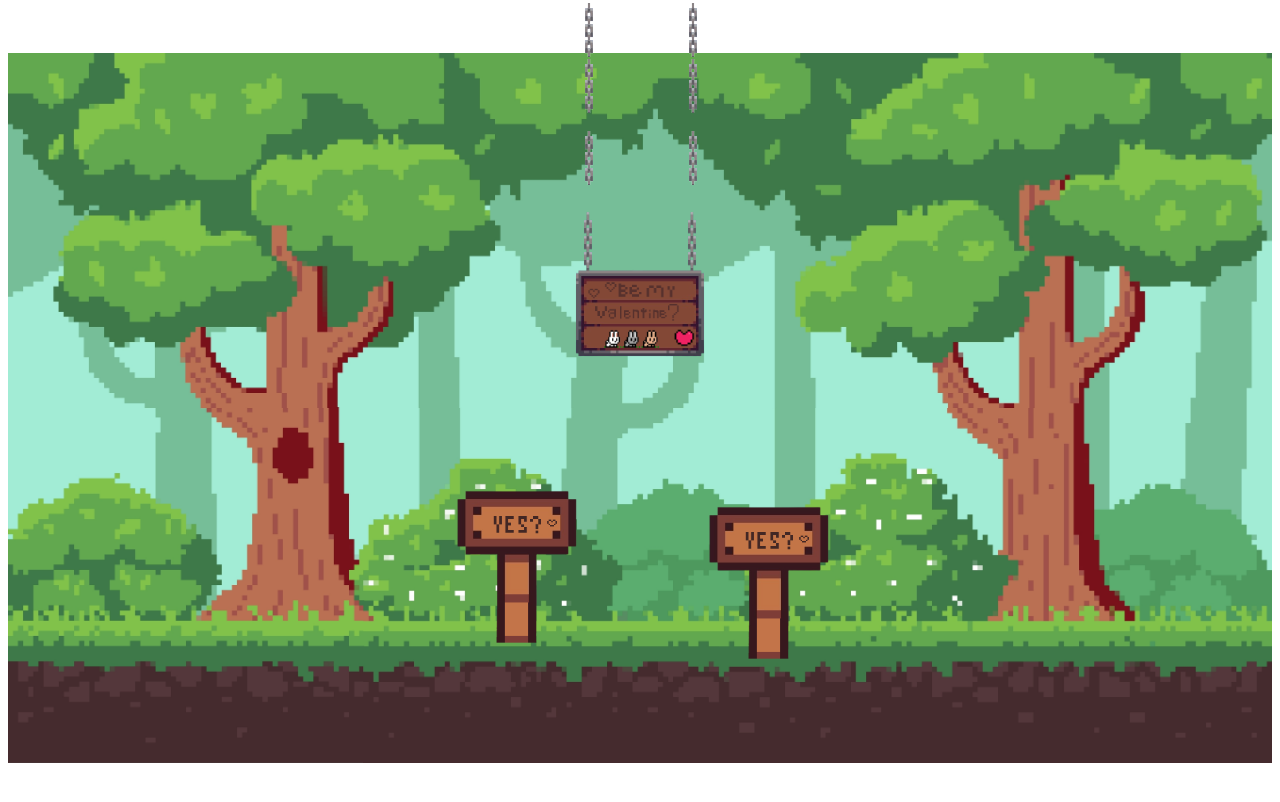
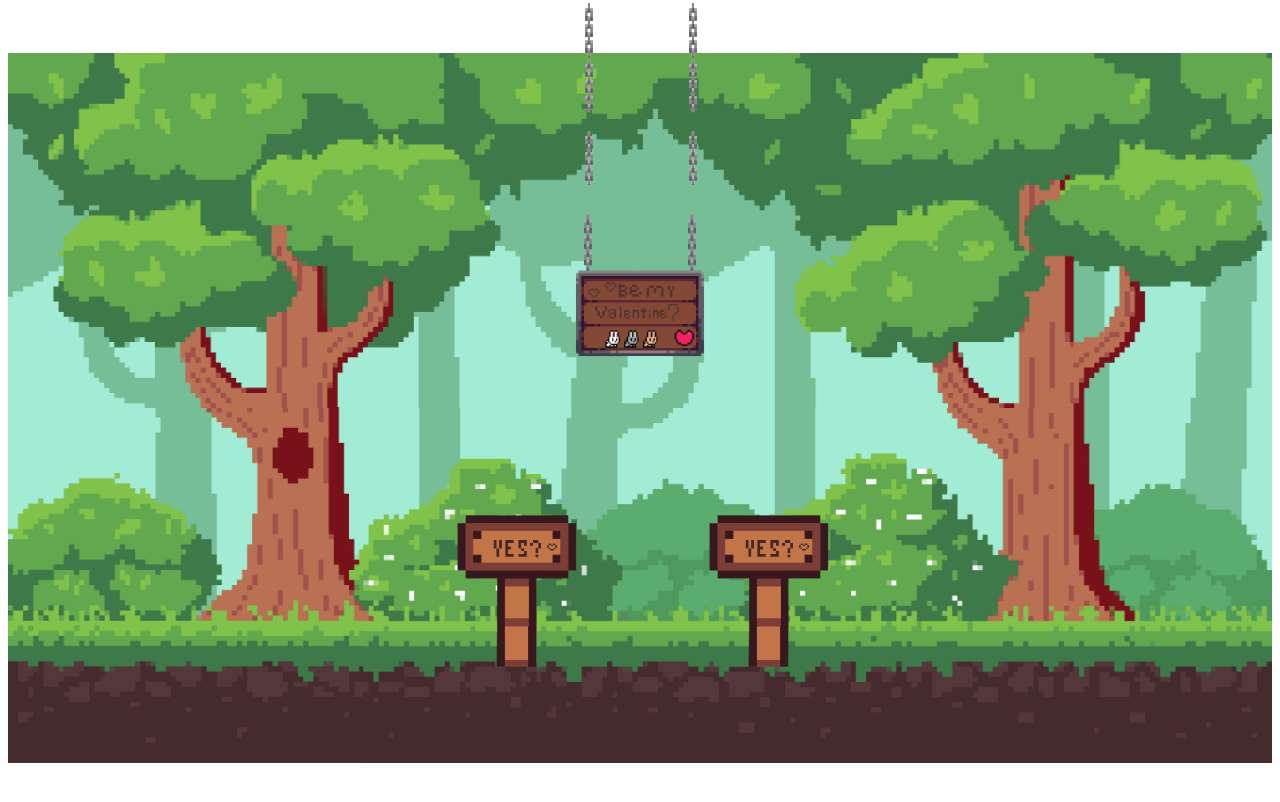
Before and after one commit to JamesCook5/valentines, a plain HTML site: page index.html in a window 1280 px wide. Drawn offline with Linux system fonts and the light colour scheme.

Commit message:
Update index.html

```diff
--- a/index.html
+++ b/index.html
@@ -28,7 +28,7 @@
       .cloud-link {
         position: absolute;
         /* Example positioning for the first cloud image */
-        top: 68%;
+        top: 71%;
         left: 40%;
         transform: translate(-50%, -50%);
       }
@@ -66,7 +66,7 @@
       /* Additional cloud image */
       .cloud-link:nth-child(2) {
         /* Example positioning for the second cloud image */
-        top: 70%;
+        top: 71%;
         left: 60%;
         transform: translate(-50%, -50%);
       }
```
